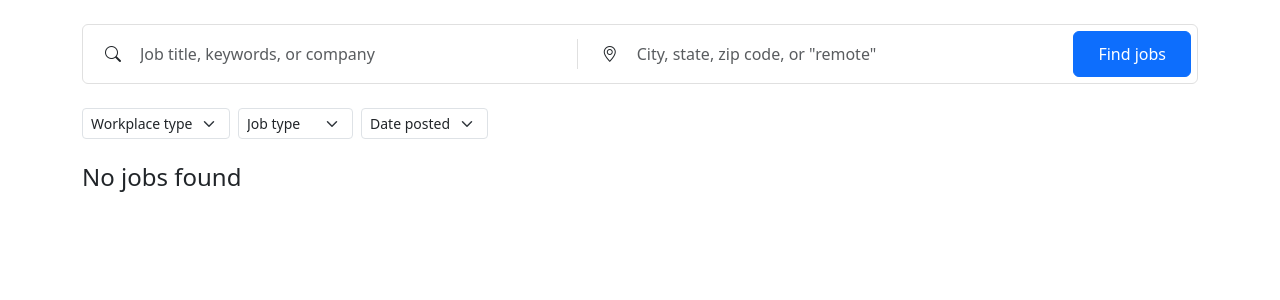
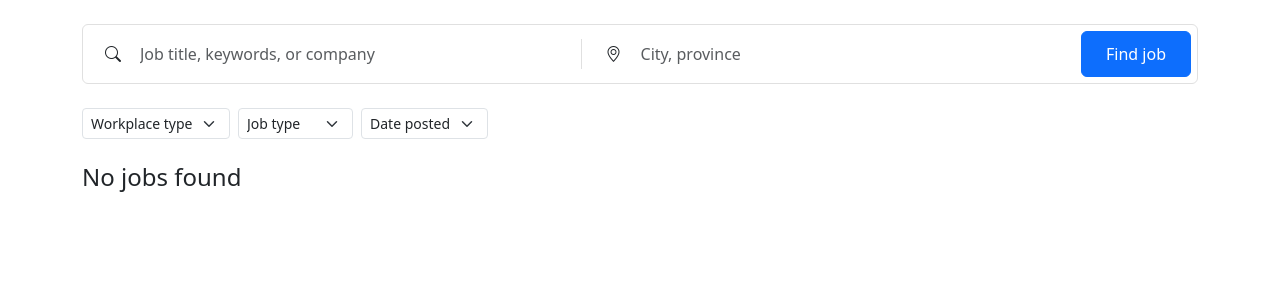
Before and after one commit to alexgalicio/jobportal, a Django app: page /jobs/ in a window 1280 px wide. Shown: the part 69-369 px from the top of the page. Run offline with Django 5.2, Linux system fonts and the light colour scheme; data that the repository does not hold is empty.

Commit message:
style: improve ui

```diff
--- a/main/templates/main/job_list.html
+++ b/main/templates/main/job_list.html
@@ -6,11 +6,9 @@
 {% block content %}
 <div class="container-fluid">
   <div class="container py-4">
-
-    <!-- search and filter -->
     <div class="mb-4">
       <form method="get">
-        <!-- search row -->
+        <!-- search -->
         <div class="search-wrapper rounded d-flex align-items-center gap-2 mb-4">
           <div class="flex-grow-1">
             <div class="input-group">
@@ -24,13 +22,13 @@
             <div class="input-group">
               <span class="input-group-text"><i class="bi bi-geo-alt"></i></span>
               <input type="text" class="form-control" id="location" name="location" value="{{ location_query }}"
-                placeholder="City, state, zip code, or &quot;remote&quot;">
+                placeholder="City, province">
             </div>
           </div>
-          <button type="submit" class="btn btn-primary search-btn rounded">Find jobs</button>
+          <button type="submit" class="btn btn-primary search-btn rounded">Find job</button>
         </div>
 
-        <!-- filter row -->
+        <!-- filter -->
         <div class="row g-2">
           <div class="col-auto">
             <div class="filter-dropdown">
@@ -172,7 +170,7 @@
           </div>
         </div>
       </div>
-       {% endif %}
+      {% endif %}
     </div>
   </div>
 </div>
```
